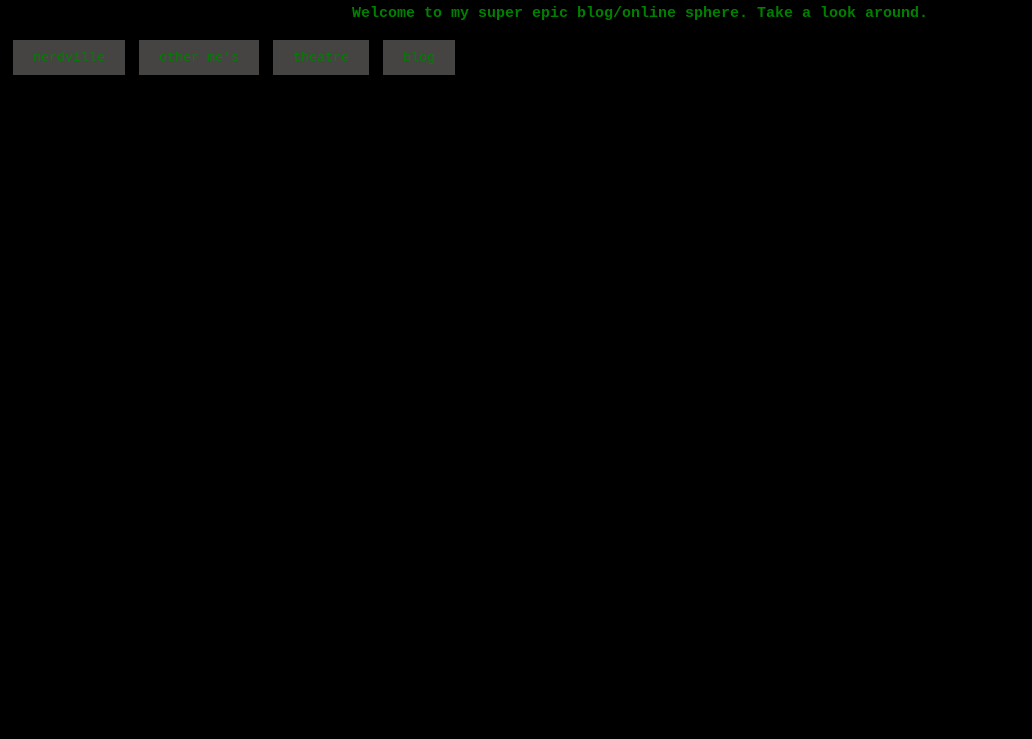
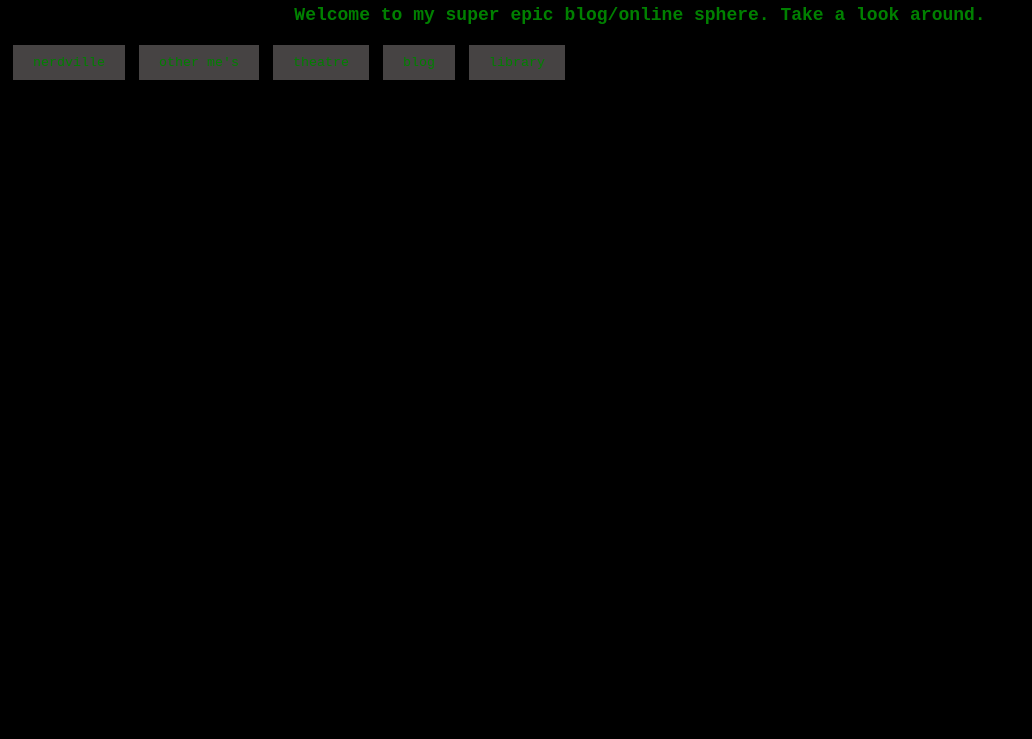
Before and after one commit to moose-does-things/moose.world, a plain HTML site: page index.html in a window 1280 px wide. Shown: the part 61-800 px from the top of the page, without its empty margins (0-1032 px from the left). Drawn offline with Linux system fonts and the light colour scheme.

Commit message:
Update index.html

```diff
--- a/index.html
+++ b/index.html
@@ -16,7 +16,7 @@
 
 	.sub-heading {
 		font-family: courier new;
-		font-size: 15px;
+		font-size: 18px;
 		color:green;
 	}
 
@@ -60,6 +60,16 @@
 		margin: 5px;
 	}
 
+		.library-button {
+		background-color: 464343;
+		color: green;
+		font-family: courier new;
+		padding: 10px 20px;
+		border: none;
+		cursor: pointer;
+		margin: 5px;
+	}
+
 </style>
 
 
@@ -94,6 +104,10 @@ blog
 </button>
 
 
+<button class="library-button"
+onclick="window.location.href='library.html'">
+library
+</button>
 
 </body>
 </html>
```
